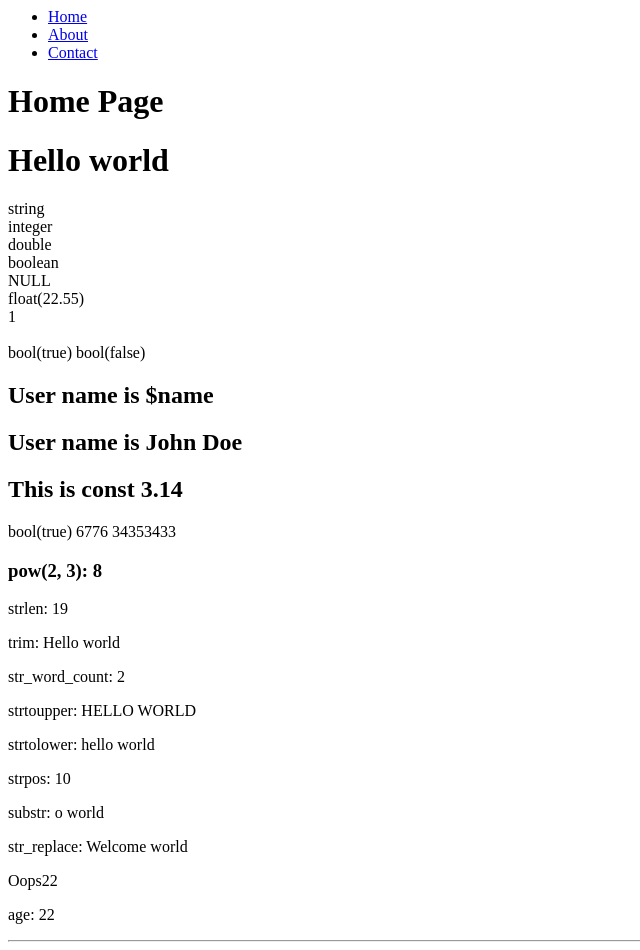
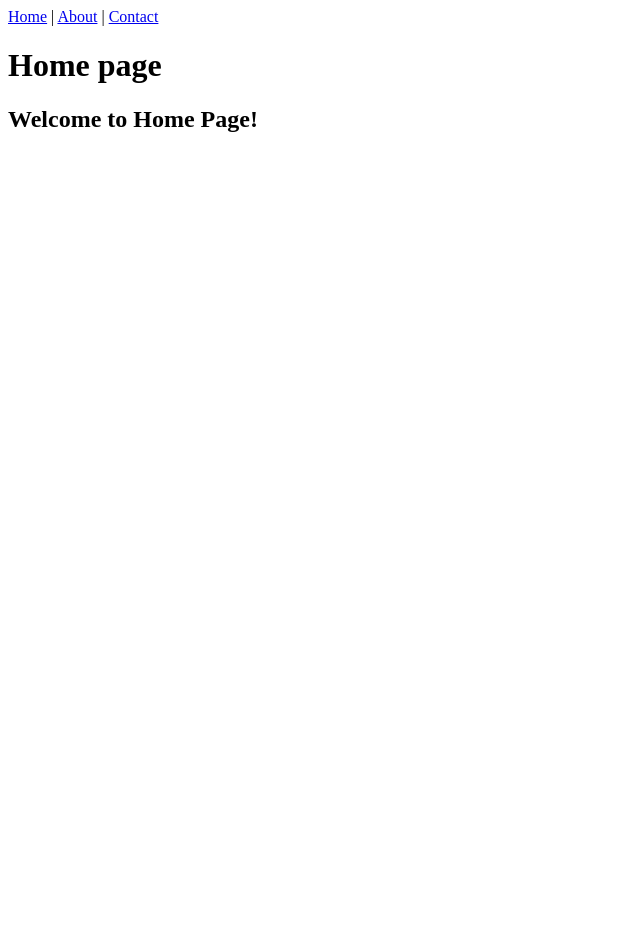
Before and after one commit to coachjanus/php.dev, a PHP site: page / in a window 1280 px wide. Shown: the whole page, without its empty margins (0-640 px from the left). After the commit the page ends 132 px from the top, so only its background shows below. Run offline with PHP 8.4, Linux system fonts and the light colour scheme.

Commit message:
added lecture 22

```diff
--- /dev/null
+++ b/app/Controllers/AboutController.php
@@ -0,0 +1,3 @@
+<?php
+$title = "Welcome to About Page!";
+echo render("about", compact("title"));
--- /dev/null
+++ b/app/Controllers/HomeController.php
@@ -0,0 +1,3 @@
+<?php
+$title = "Welcome to Home Page!";
+echo render("index", compact("title"));
--- /dev/null
+++ b/bootstrap/app.php
@@ -0,0 +1,33 @@
+<?php
+
+// echo __DIR__;
+
+function uri() {
+    return $_SERVER['REQUEST_URI'];
+}
+
+function render($view, $context = []) {
+    ob_start();
+    $content = template($view, $context);
+    $layout = dirname(__DIR__)."/views/layouts/app.php";
+    require_once($layout);
+    return str_replace("{{ content }}", $content, ob_get_clean());
+}
+function template($view, $context) {
+    $file = dirname(__DIR__)."/views/$view.php";
+    ob_start();
+    extract($context);
+    include($file);
+    return ob_get_clean();
+}
+switch (uri()) {
+    case '/':
+        require_once dirname(__DIR__)."/app/Controllers/HomeController.php";
+        break;
+    case '/about':
+        require_once dirname(__DIR__)."/app/Controllers/AboutController.php";
+        break;
+    case '/contact':
+        echo "<h1>Contact Page</h1>";
+        break;
+}
--- a/public/index.php
+++ b/public/index.php
@@ -1,4 +1,4 @@
-<ul>
+<!-- <ul>
     <li>
         <a href="/">Home</a>
     </li>
@@ -8,50 +8,59 @@
     <li>
         <a href="/contact">Contact</a>
     </li>
-</ul>
+</ul> -->
 
 <?php
-
+// echo "<hr>";
 
 
 // echo '<h1>Hello world</h1>';
-
 // $name = "John Doe";
-
+// $Name = "John Doe";
+// $_Name = "John Doe";
+// $__Name1 = "John Doe";
+// echo '$name';
+// echo "$Name";
+// echo "<hr>";
 // echo gettype($name).'<br>';
 
+// echo "<hr>";
 
 // $age = 22;
 // echo gettype($age).'<br>';
 
-// $width = 22.55;
-// echo gettype($width).'<br>';
+// // $width = 22.55;
+// // echo gettype($width).'<br>';
+// // var_dump($width); // float
 
-// $thisis = true;
-// echo gettype($thisis).'<br>';
+// echo PHP_EOL;
+// echo "<br>";
+// var_dump(isset($width));
+// echo "<br>";
+// echo PHP_EOL;
 
-// $thisisnull = null;
-// echo gettype($thisisnull).'<br>';
+// $this_is = true;
+// echo gettype($this_is).'<br>';
 
-// var_dump($width);
+// $this_is_null = null;
+// echo gettype($this_is_null).'<br>';
 
-// echo '<br>'.is_int($age).'<br>';
-// echo is_bool($age).'<br>';
+// // echo '<br>'.is_int($age).'<br>';
+// echo is_int($age); // 1 = true
+// echo is_bool($this_is); // 1 = frue
 
-// var_dump(isset($width));
-// var_dump(isset($width1));
+// // var_dump(isset($width));
+// // var_dump(isset($width1));
 
-// echo '<h2>User name is $name</h2>';
-// echo "<h2>User name is $name</h2>";
+// // echo '<h2>User name is $name</h2>';
+// // echo "<h2>User name is $name</h2>";
 
 // define('PI', 3.14);
-
+// // concatenation +
 // echo "<h2>This is const ".PI."</h2>";
-
-// echo PHP_EOL;
-// var_dump(isset($width));
-// echo PHP_EOL;
-
+// // echo "<h2>This is const" + PI + "</h2>";
+// echo DIRECTORY_SEPARATOR; // / - unix \ - windows
+// echo DIRECTORY_SEPARATOR."home".DIRECTORY_SEPARATOR."dev";
 // $a = 33;
 // $b = 55;
 // $c = 77;
@@ -59,6 +68,7 @@
 // echo ($a + $b) * $c .PHP_EOL; // + - * / %
 
 // $a++;
+// $a = $a +1;
 // echo $a;
 
 // ++$a;
@@ -70,15 +80,18 @@
 // --$a;
 // echo $a;
 
+
 // echo "<h3>pow(2, 3): ".pow(2, 3)."</h3>";
 // // abs sqrt max min round floor ceil
 
 // $hello = "    Hello world    ";
-
+// echo $hello;
 // echo "<p>strlen: ".strlen($hello)."</p>";
-
-// echo "<p>trim: ".trim($hello)."</p>";
-// // ltrim rtrim
+// echo $hello;
+// $trim = trim($hello);
+// // echo "<p>trim: ".trim($hello)."</p>";
+// echo "<p>strlen: ".strlen($trim)."</p>";
+// // // ltrim rtrim
 
 // echo "<p>str_word_count: ".str_word_count($hello)."</p>";
 
@@ -89,7 +102,7 @@
 // echo "<p>substr: ".substr($hello, 8)."</p>";
 // echo "<p>str_replace: ".str_replace('Hello', 'Welcome', $hello)."</p>";
 
-// // if else if else
+// // // if else if else
 
 // if ($age == 0) {
 //     echo "Hello age";
@@ -100,8 +113,8 @@
 // else {
 //     echo "Oops";
 // }
-
-// echo "<p>age: ". $age ? $age : 0 ."</p>";
+// $age = $age ? $age : 0;
+// echo "<p>age: $age </p>";
 
 // echo "<p>age: ". $age ?:  0 ."</p>";
 
@@ -109,114 +122,29 @@
 
 // echo $_SERVER['REQUEST_URI'];
 
-function uri() {
-    return $_SERVER['REQUEST_URI'];
-}
-
-switch (uri()) {
-    case '/':
-        echo "<h1>Home Page</h1>";
-        echo '<h1>Hello world</h1>';
-
-$name = "John Doe";
-
-echo gettype($name).'<br>';
+//====================================
 
 
-$age = 22;
-echo gettype($age).'<br>';
 
-$width = 22.55;
-echo gettype($width).'<br>';
+// function uri() {
+//     return $_SERVER['REQUEST_URI'];
+// }
 
-$thisis = true;
-echo gettype($thisis).'<br>';
-
-$thisisnull = null;
-echo gettype($thisisnull).'<br>';
-
-var_dump($width);
-
-echo '<br>'.is_int($age).'<br>';
-echo is_bool($age).'<br>';
-
-var_dump(isset($width));
-var_dump(isset($width1));
-
-echo '<h2>User name is $name</h2>';
-echo "<h2>User name is $name</h2>";
-
-define('PI', 3.14);
-
-echo "<h2>This is const ".PI."</h2>";
-
-echo PHP_EOL;
-var_dump(isset($width));
-echo PHP_EOL;
-
-$a = 33;
-$b = 55;
-$c = 77;
-
-echo ($a + $b) * $c .PHP_EOL; // + - * / %
-
-$a++;
-echo $a;
-
-++$a;
-echo $a;
-
-$a--;
-echo $a;
-
---$a;
-echo $a;
-
-echo "<h3>pow(2, 3): ".pow(2, 3)."</h3>";
-// abs sqrt max min round floor ceil
-
-$hello = "    Hello world    ";
-
-echo "<p>strlen: ".strlen($hello)."</p>";
-
-echo "<p>trim: ".trim($hello)."</p>";
-// ltrim rtrim
-
-echo "<p>str_word_count: ".str_word_count($hello)."</p>";
-
-echo "<p>strtoupper: ".strtoupper($hello)."</p>";
-echo "<p>strtolower: ".strtolower($hello)."</p>";
-echo "<p>strpos: ".strpos($hello, 'world')."</p>";
-
-echo "<p>substr: ".substr($hello, 8)."</p>";
-echo "<p>str_replace: ".str_replace('Hello', 'Welcome', $hello)."</p>";
-
-// if else if else
-
-if ($age == 0) {
-    echo "Hello age";
-}
-elseif ($age == 10) {
-    echo "Blabla";
-}
-else {
-    echo "Oops";
-}
-
-echo "<p>age: ". $age ? $age : 0 ."</p>";
-
-echo "<p>age: ". $age ?:  0 ."</p>";
-
-echo "<hr>";
-
-// echo $_SERVER['REQUEST_URI'];
+// echo __DIR__;
+// echo dirname(__DIR__);
+require_once dirname(__DIR__).DIRECTORY_SEPARATOR.'bootstrap'.DIRECTORY_SEPARATOR.'app.php';
+// /home/janus/projects/dev/bootstrap
 
 
-        break;
-        case '/about':
-            echo "<h1>About Page</h1>";
-            break;
-            case '/contact':
-                echo "<h1>Contact Page</h1>";
-                break;
-}
+// switch (uri()) {
+//     case '/':b
+//         echo "<h1>Home Page</h1>";
+//         // echo '<h1>Hello world</h1>';
+//         break;
+//     case '/about':
+//         echo "<h1>About Page</h1>";
+//         break;
+//     case '/contact':
+//         echo "<h1>Contact Page</h1>";
+//         break;
+// }
--- /dev/null
+++ b/views/about.php
@@ -0,0 +1,3 @@
+<h1>About page</h1>
+
+<h2><?=$title?></h2>
--- /dev/null
+++ b/views/index.php
@@ -0,0 +1,3 @@
+<h1>Home page</h1>
+
+<h2><?=$title?></h2>
--- /dev/null
+++ b/views/layouts/app.php
@@ -0,0 +1,7 @@
+<nav>
+    <a href="/">Home</a> | <a href="/about">About</a> | <a href="/contact">Contact</a>
+</nav>
+
+<main>
+    {{ content }}
+</main>
```
